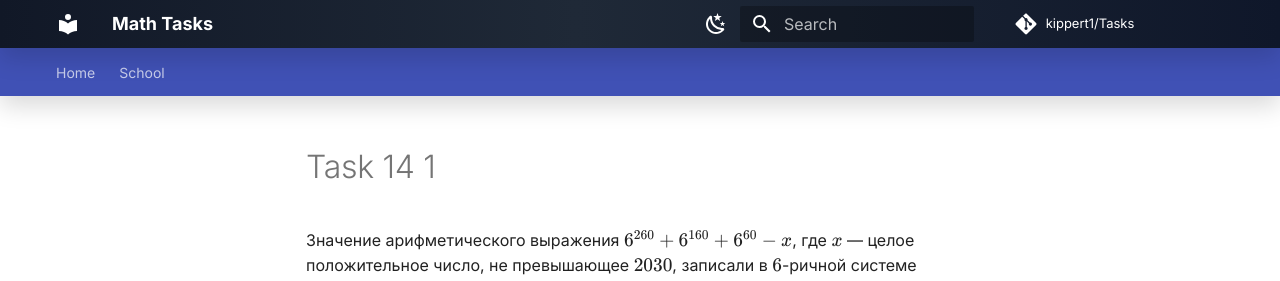
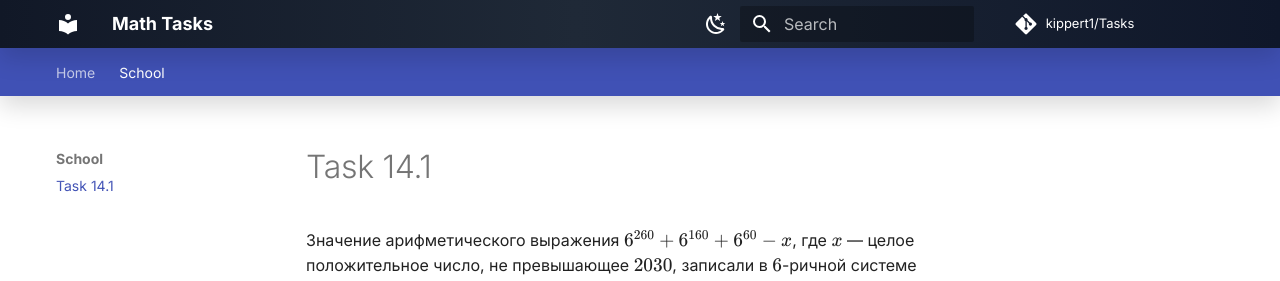
Before and after one commit to kippert1/Tasks, an MkDocs documentation site: the page built from docs/school/task-14-1.md, in a window 1280 px wide. Shown: the top 281 px of the page. Built offline with MkDocs 1.6.1 and Material for MkDocs 9.7.7, drawn with Linux system fonts in a browser that asks for light colours; comment, search, counter and statistics services are not loaded.

Commit message:
Fix paths casing

```diff
--- a/mkdocs.yml
+++ b/mkdocs.yml
@@ -7,7 +7,7 @@ edit_uri: edit/main/docs/
 nav:
   - Home: index.md
   - School:
-      - Task 14.1: School/task-14-1.md
+      - Task 14.1: school/task-14-1.md
 
 theme:
   name: material
```
